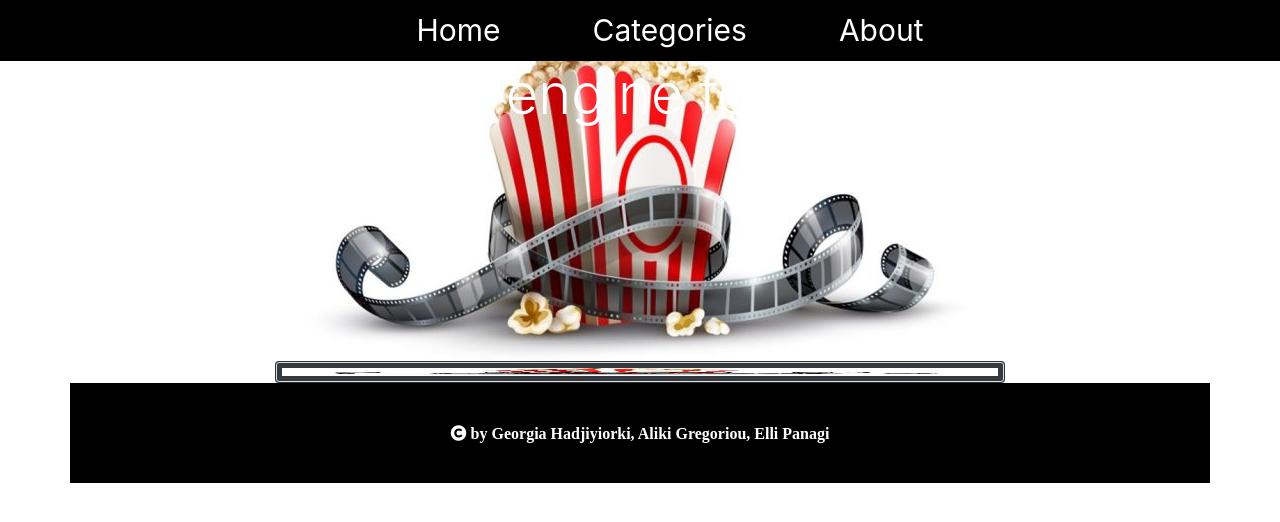
After one commit to sc14ag/epl660IMDB, a Flask app: page /categories in a window 1280 px wide. The commit adds this page. Shown: the top 522 px of the page. Run offline with Flask 2, Linux system fonts and the light colour scheme; parts of the project's set-up code (start-up, migrations or seed data) failed here and were passed over; some libraries are stand-ins or nearby versions.

Commit message:
Modified front end

```diff
--- a/EPL660/app.py
+++ b/EPL660/app.py
@@ -15,6 +15,10 @@ results = []
 def hello_world():
     return render_template('userInterface.html',queryResultsFlask="empty")
 
+
+@app.route('/categories')
+def categories():
+    return render_template('categories.html')
 
 @app.route('/searchQuery', methods=['POST'])
 def query():
@@ -37,9 +41,8 @@ def searchCategory():
 def view():
     print('view Details')
 
+    similarUrls = []
     titleMovie =request.args.get('movie')
-
-    print(titleMovie)
     similarMovies = clust.findSimilarMovies(titleMovie)
     print(similarMovies)
 
@@ -53,9 +56,12 @@ def view():
     movieDetailsMin = movieDetails[0]['Runtime(Minutes)']
     movieDetailRat = movieDetails[0]['Rating']
     movieDetailImg = movieDetails[0]['ImageURL']
-    print(movieDetailsDes)
+
+    for title in similarMovies:
+       similarUrls.append(es.searchByTitle(title)[0]['ImageURL'])
+    print(similarUrls)
     return render_template('movieDetails.html',movieTitle =movieDetailsTitle,movieGenre = movieDetailsGenre,moviePlot = movieDetailsDes,movieDir = movieDetailsDir,movieAct=movieDetailsAct,movieYear = movieDetailsYear,
-                           movieDur=movieDetailsMin,movieRating=movieDetailRat,simMovies = similarMovies,movieImg = movieDetailImg)
+                           movieDur=movieDetailsMin,movieRating=movieDetailRat,simMovies = similarUrls,movieImg = movieDetailImg)
 
 if __name__ == '__main__':
     app.run(debug=True)
--- a/EPL660/templates/basic.html
+++ b/EPL660/templates/basic.html
@@ -9,16 +9,34 @@
          integrity="sha384-MCw98/SFnGE8fJT3GXwEOngsV7Zt27NXFoaoApmYm81iuXoPkFOJwJ8ERdknLPMO" crossorigin="anonymous">
       <link rel="stylesheet" href="https://use.fontawesome.com/releases/v5.5.0/css/all.css"
          integrity="sha384-B4dIYHKNBt8Bc12p+WXckhzcICo0wtJAoU8YZTY5qE0Id1GSseTk6S+L3BlXeVIU" crossorigin="anonymous">
+       <link rel="stylesheet" href="https://use.fontawesome.com/releases/v5.5.0/css/all.css" integrity="sha384-B4dIYHKNBt8Bc12p+WXckhzcICo0wtJAoU8YZTY5qE0Id1GSseTk6S+L3BlXeVIU" crossorigin="anonymous">
       <title>EPL660 Project</title>
+
       <style type="text/css">
          .header {
          height: 300px;
          background-size: cover;
-         background: url('/static/background.jpg') no-repeat 50% 50%;
-         border-bottom: 1px solid #ff6a00;
+         background: url('/static/popcorn.jpg') no-repeat 50% 50%;
+
          color: white;
          text-align: center;
          }
+
+         h2{
+            font-size:40px;
+         }
+
+         .col-3 h2{
+            padding-left: 60px;
+            padding-bottom:20px;
+         }
+
+         li{
+            font-size:30px;
+            padding-left:60px;
+         }
+
+
 
          a:hover {
   color: black ;
@@ -31,10 +49,7 @@ a {
   color: white;
   background-color: transparent;
 }
-         .col-3 {
-         background-color: orange;
-         color: white;
-         }
+
          #movies h2 {
          color: blue;
          }
@@ -57,9 +72,30 @@ a {
          left: 50%;
          transform: translate(-50%, -50%);
          }
+
+         .nav {
+            background-color:black;
+         }
+
+
       </style>
    </head>
 <body>
+
+
+        <ul class="nav justify-content-center">
+          <li class="nav-item home-icon">
+              <a class="nav-link active" href="#"> Home</a>
+
+
+          </li>
+          <li class="nav-item">
+            <a class="nav-link" href="{{url_for('categories')}}">Categories</a>
+          </li>
+          <li class="nav-item">
+            <a class="nav-link" href="#">About</a>
+          </li>
+        </ul>
 
          <div class="header">
             <h1 class="display-4">Search engine for movies</h1>
--- /dev/null
+++ b/EPL660/templates/categories.html
@@ -0,0 +1,29 @@
+{% extends "basic.html" %}
+
+
+{% block body %}
+
+<style>
+   img {
+    border: 1px solid #ddd;
+    border-radius: 4px;
+    padding: 5px;
+    width: 150px;
+}
+</style>
+ <div class="container">
+
+  <div class="row">
+      <div class="col-2"></div>
+       <div class="col-8">
+<div class="card bg-dark text-white">
+  <img class="card-img" src="/static/popcorn.jpg" alt="Card image" width="20px" height="20px">
+  <div class="card-img-overlay">
+    <h5 class="card-title">ACTION</h5>
+  </div>
+</div>
+       </div>
+ <div class="col-2"></div>
+
+
+{%  endblock %}
```
Also changed, not shown: EPL660/templates/movieDetails.html (+10 -9 lines), EPL660/templates/userInterface.html (+8 -50 lines), EPL660/ElasticIndexing.py (line endings or trailing spaces), EPL660/static/background.jpg (deleted), EPL660/static/popcorn.jpg (added).
